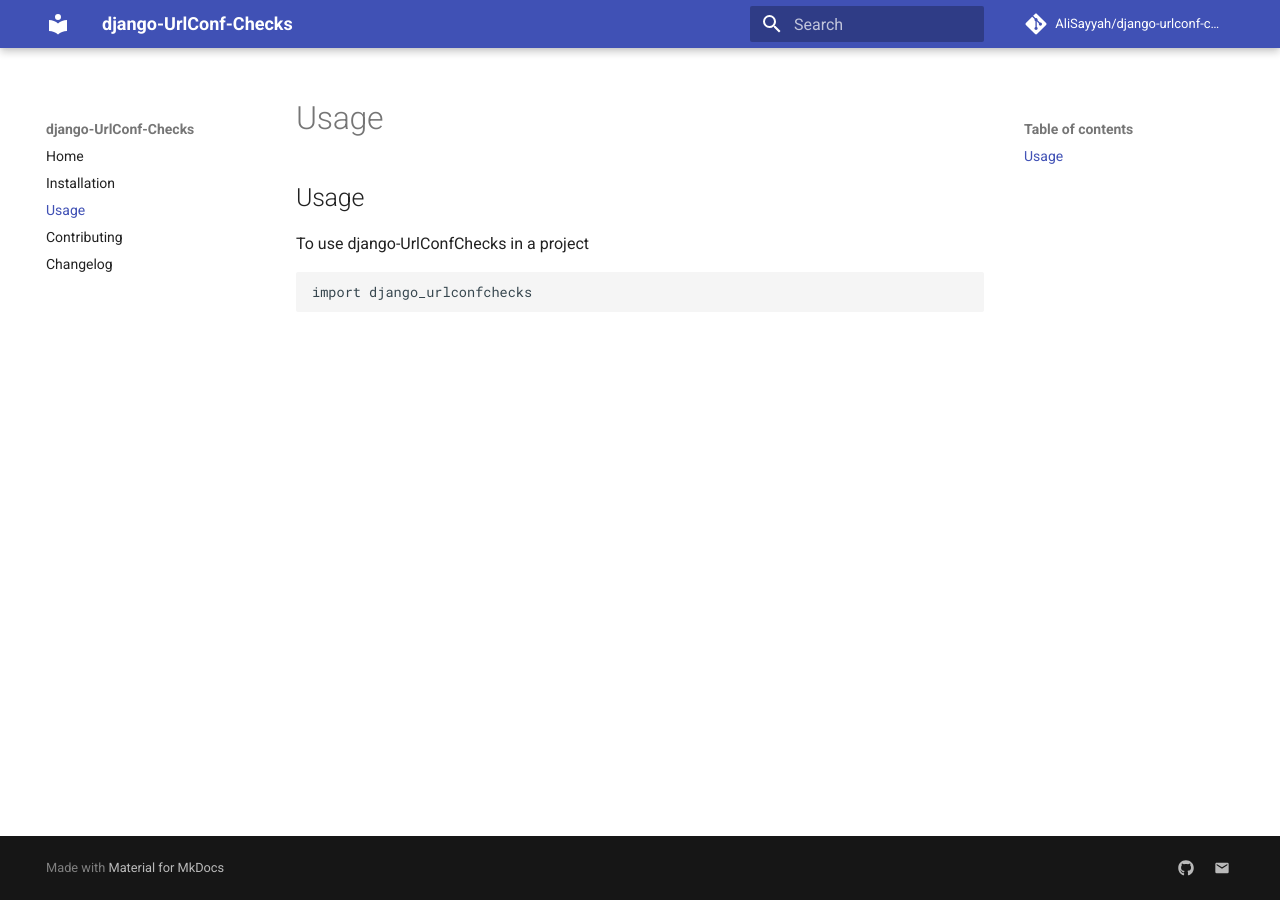
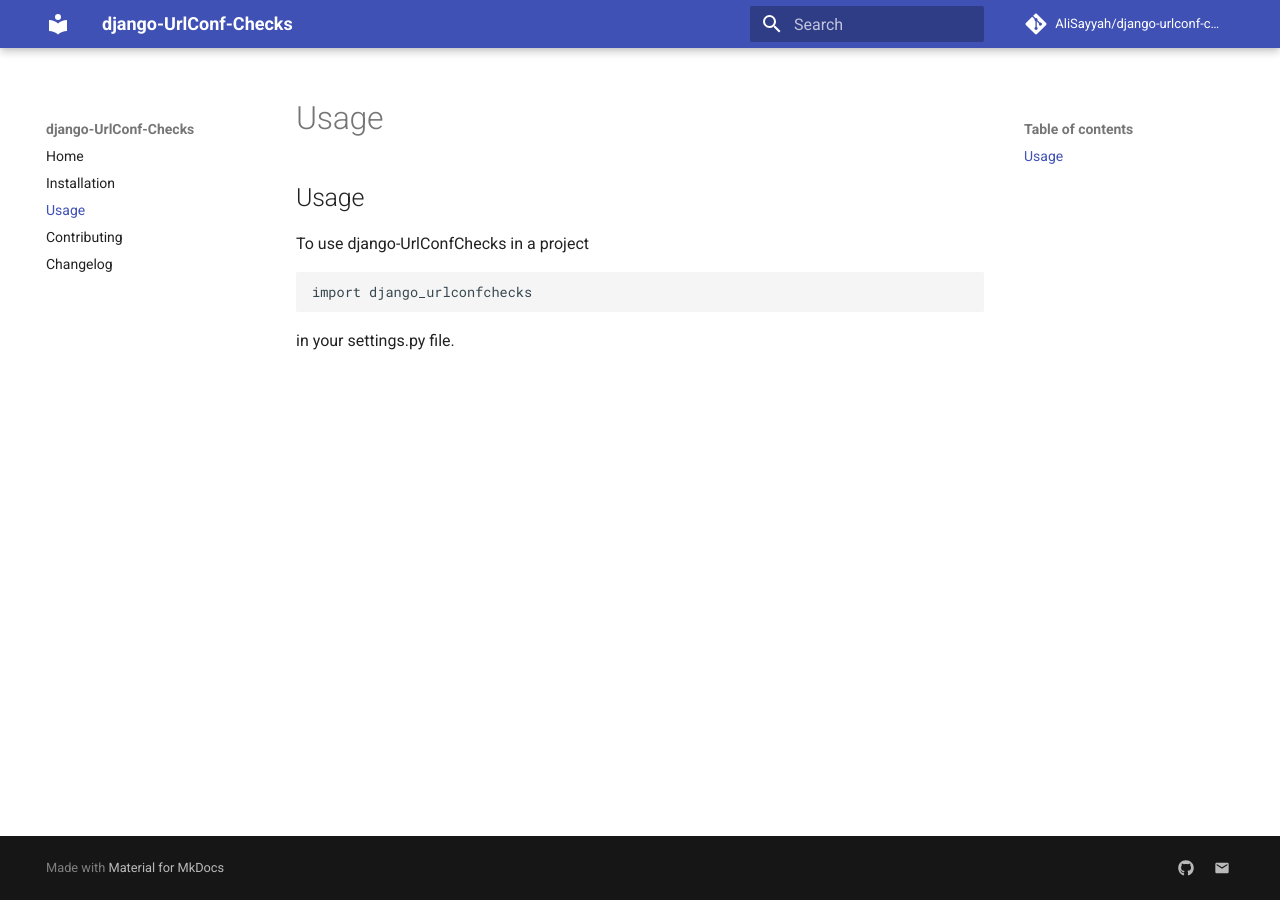
Before and after one commit to AliSayyah/django-urlconfchecks, an MkDocs documentation site: the page built from docs/usage.md, in a window 1280 px wide. Built offline with MkDocs 1.6.1 and Material for MkDocs 9.7.7, drawn with Linux system fonts in a browser that asks for light colours; comment, search, counter and statistics services are not loaded.

Commit message:
updated Usage docs

````diff
--- a/docs/usage.md
+++ b/docs/usage.md
@@ -5,3 +5,5 @@
 ```
 import django_urlconfchecks
 ```
+
+in your settings.py file.
````
